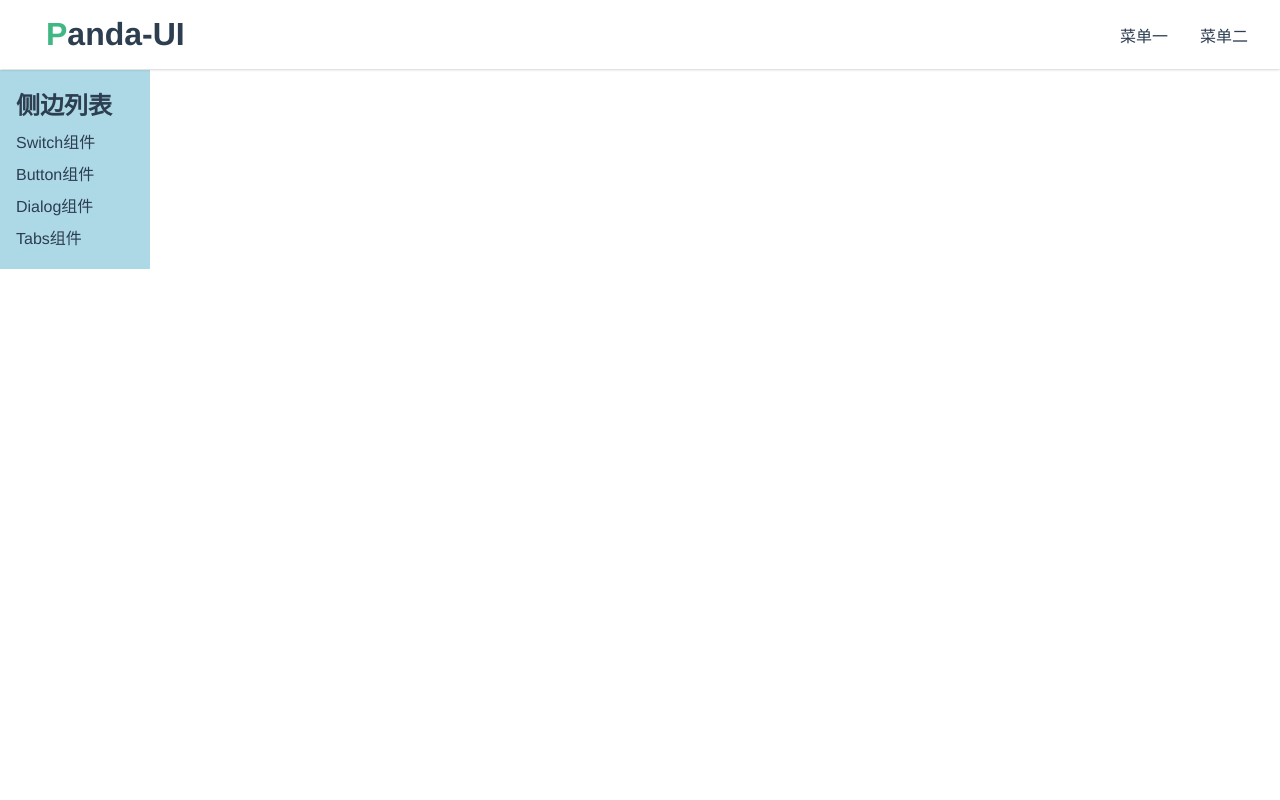
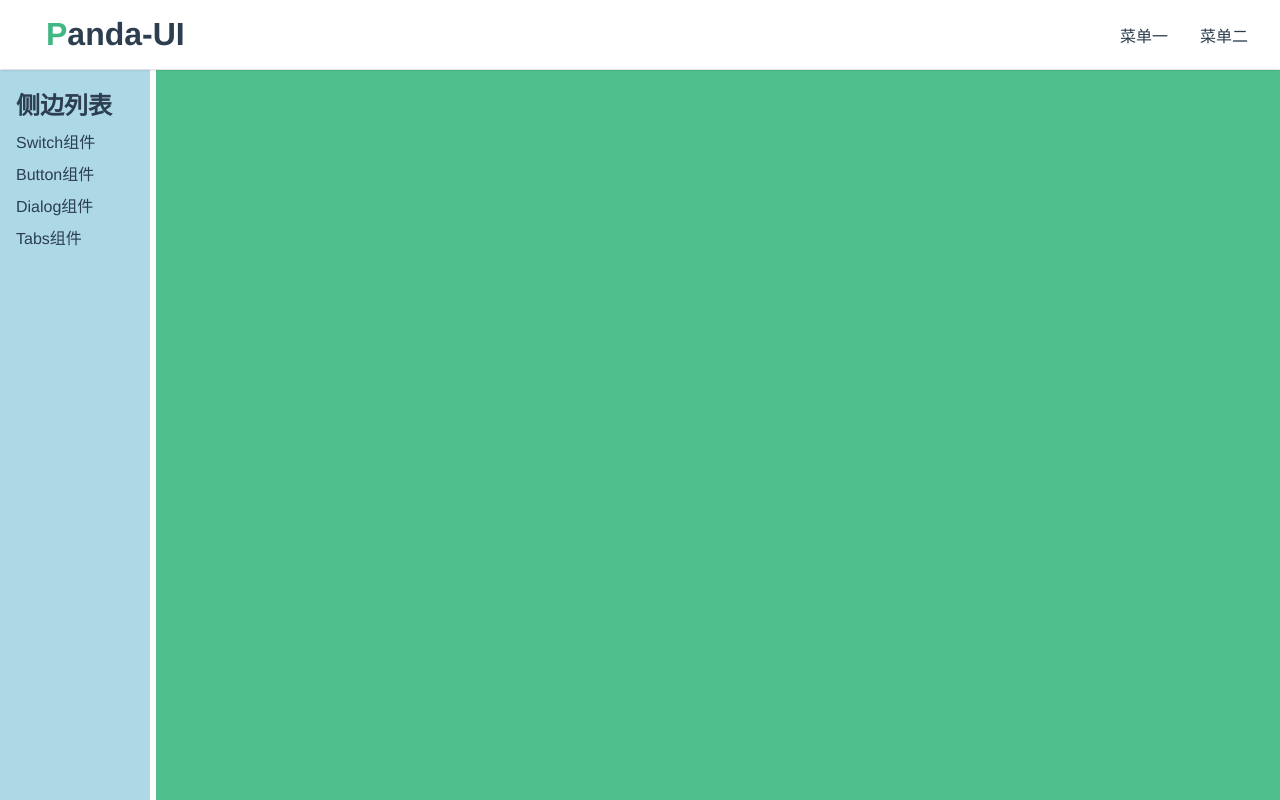
Before and after one commit to futrue1024/vue3-pandaui, a Vue app: page /#/doc in a window 1280 px wide. Built offline with nearby package versions, Linux system fonts and the light colour scheme.

Commit message:
提交Switch样式

```diff
--- a/src/components/Switch.vue
+++ /dev/null
@@ -1,13 +0,0 @@
-<template>
-  <div>switch文档</div>
-</template>
-
-<script lang='ts'>
-export default {
-  name: "Switch"
-};
-</script>
-
-<style lang='scss' scoped>
-
-</style>
--- a/src/components/TopNav.vue
+++ b/src/components/TopNav.vue
@@ -36,7 +36,10 @@ export default {
   background-color: white;
   display: flex;
   padding: 16px;
-  position: relative;
+  position: fixed;
+  top:0;
+  left: 0;
+  width: 100%;
   z-index: 10;
   box-shadow: 0 0 3px rgba(0, 0, 0, 0.3);
 
--- a/src/views/Doc.vue
+++ b/src/views/Doc.vue
@@ -1,6 +1,6 @@
 <template>
-  <div>
-    <top-nav/>
+  <div class="layout">
+    <top-nav class="nav"/>
     <div class="content">
       <aside v-if="menuVisible">
         <h2>侧边列表</h2>
@@ -20,7 +20,7 @@
         </ol>
       </aside>
       <main>
-        1
+
         <router-view></router-view>
       </main>
     </div>
@@ -43,6 +43,39 @@ export default {
 </script>
 
 <style lang="scss" scoped>
+.layout {
+  display: flex;
+  height: 100vh;
+  flex-direction: column;
+
+  > .nav {
+    flex-shrink: 0;
+  }
+
+  > .content {
+    flex-grow: 1;
+    padding-top: 70px;
+    padding-left: 156px;
+    @media (max-width: 500px) {
+      padding-left: 0;
+    }
+  }
+}
+
+.content {
+  display: flex;
+
+  > aside {
+    flex-shrink: 0;
+  }
+
+  > main {
+    flex-grow: 1;
+    padding: 16px;
+    background: #4FC08D;
+  }
+}
+
 aside {
   background: lightblue;
   width: 150px;
@@ -51,6 +84,7 @@ aside {
   top: 0;
   left: 0;
   margin-top: 70px;
+  height: 100%;
 
   > h2 {
     margin-bottom: 4px;
@@ -58,6 +92,7 @@ aside {
 
   > ol {
     top: 300px;
+
     > li {
       padding: 4px 0;
     }
```
Also changed, not shown: src/router/router.ts (+10 -3 lines).
